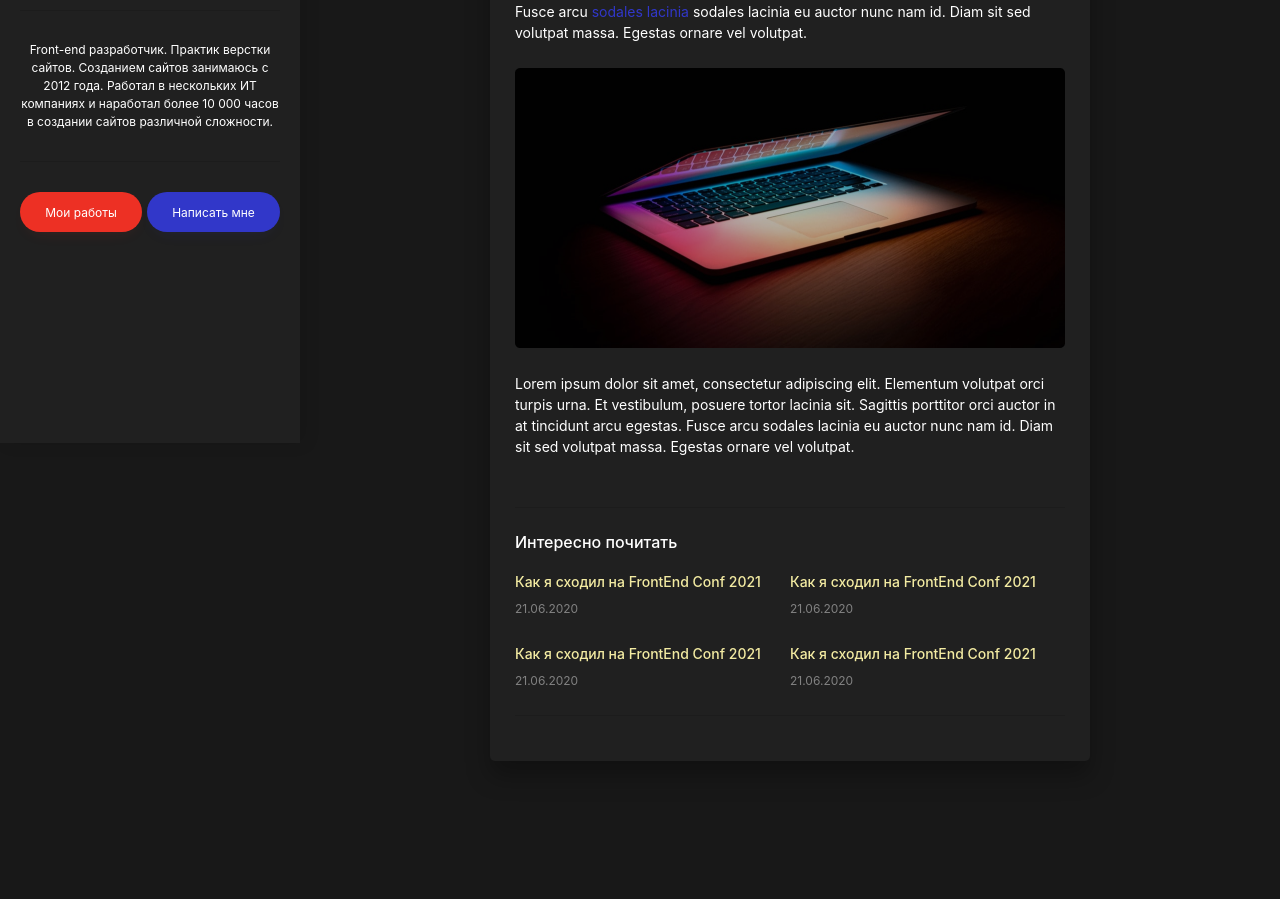
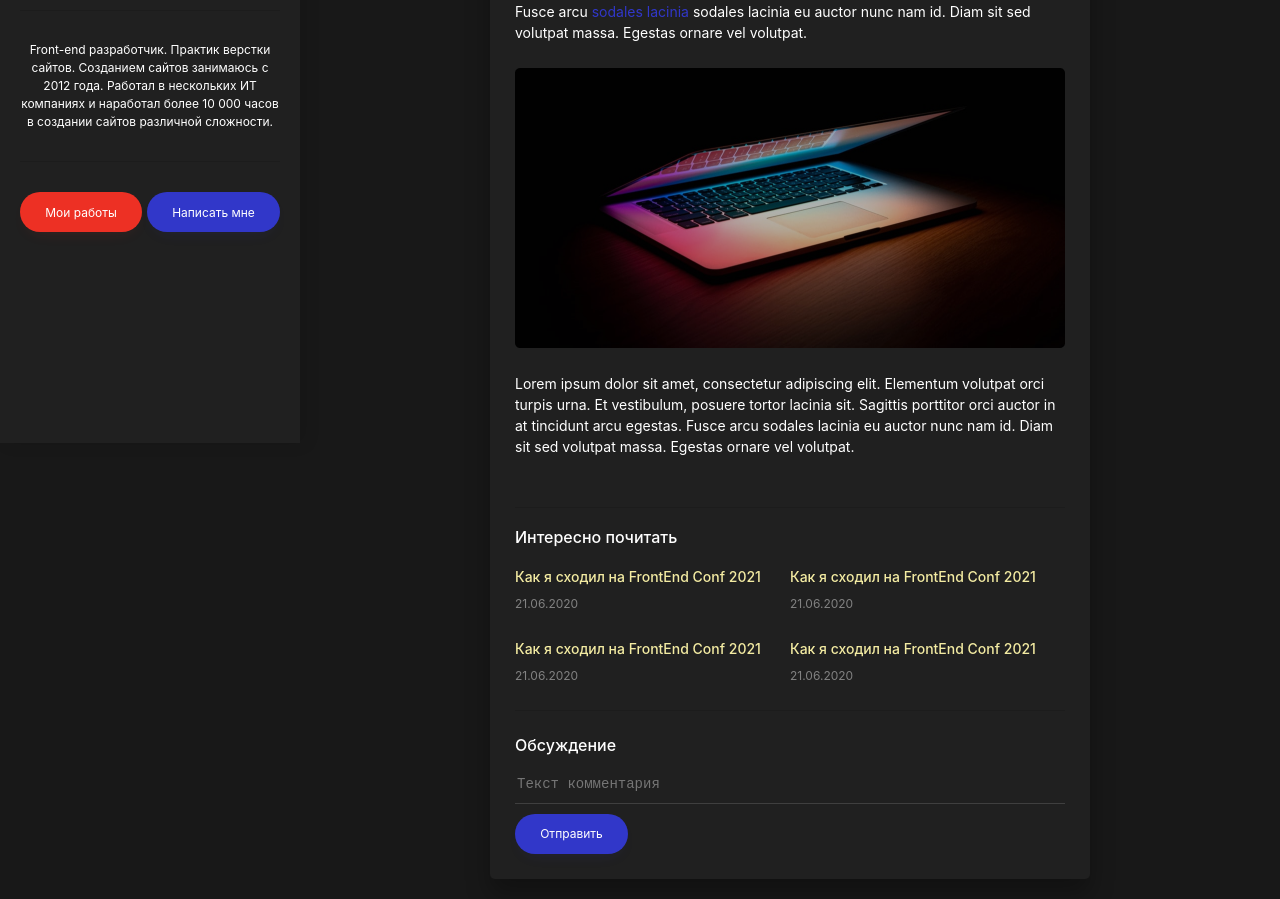
Before and after one commit to DmitriyKonnov/PersonalBlog, a website: page src/post.html in a window 1280 px wide. Shown: the part 357-1256 px from the top of the page. Before the commit the page ends 1228 px from the top, so only its background shows below. Drawn offline with nearby package versions, Linux system fonts and the light colour scheme; files that its build step writes are made by us from their sources.

Commit message:
added form to post block

```diff
--- a/src/assets/scss/blocks/button.scss
+++ b/src/assets/scss/blocks/button.scss
@@ -30,4 +30,8 @@
             background-color: darken($blue, 5%);
         }
     }
+
+    &--rounded{
+
+    }
 }
--- /dev/null
+++ b/src/assets/scss/blocks/form.scss
@@ -0,0 +1,31 @@
+.form{
+    width: 100%;
+    height: auto;
+}
+
+
+
+.form__control{
+    display: block;
+    width: 100%;
+    background-color: transparent;
+    border: none;
+    border-bottom: 1px solid #3F3F3F;
+    color: $white;
+
+    font-weight: 400;
+    font-size: 1.4rem;
+    line-height: 1.6rem;
+
+    margin-bottom: 1rem;
+
+    &:focus{
+        border-bottom: 1px solid $blue;
+    }
+
+    &--textarea{
+        height: 30px;
+        resize: none;
+        overflow: hidden;
+    }
+}
--- a/src/assets/scss/blocks/post.scss
+++ b/src/assets/scss/blocks/post.scss
@@ -73,6 +73,14 @@
     &:hover {
         text-decoration: underline;
     }
+}
+
+.post__subtitle{
+    font-size: 1.6rem;
+    font-weight: 500;
+    line-height: 1.8rem;
+    color: $white;
+    margin-bottom: 2rem;
 }
 
 .post__description{
--- a/src/assets/scss/blocks/related.scss
+++ b/src/assets/scss/blocks/related.scss
@@ -1,6 +1,7 @@
 .ralated{
-    padding-top: 2.5rem;
+
     border-bottom: 1px solid #1C1C1C;
+    margin-bottom: 2.5rem;
 }
 
 .related__title{
--- a/src/assets/scss/style.scss
+++ b/src/assets/scss/style.scss
@@ -43,3 +43,5 @@ body {
 @import 'blocks/embed';
 @import 'blocks/pagination';
 @import 'blocks/related';
+@import 'blocks/form';
+@import 'blocks/comment';
--- a/src/post.html
+++ b/src/post.html
@@ -48,6 +48,10 @@ title: Post
 
         </div>
         <!-- post-text -->
+    </div>
+
+
+    <!-- related -->
     <div class="ralated">
         <h3 class="related__title">Интересно почитать</h3>
         <ul class="related__list">
@@ -77,5 +81,15 @@ title: Post
             </li>
         </ul>
     </div>
+    <!-- related -->
+
+    <h3 class='post__subtitle'>Обсуждение</h3>
+
+    <form class="form" action="/" method="POST">
+        <div class="form__group">
+            <textarea class="form__control form__control--textarea" name="comment__text"
+                placeholder="Текст комментария"></textarea>
         </div>
+        <button class="btn btn--blue btn-rounded btn-small">Отправить</button>
+    </form>
 </article>
```
Also changed, not shown: dist/assets/css/style.css, dist/assets/css/style.min.css, dist/post.html, src/assets/scss/blocks/comment.scss (added). Lines whose indentation alone changed are shown as unchanged.
